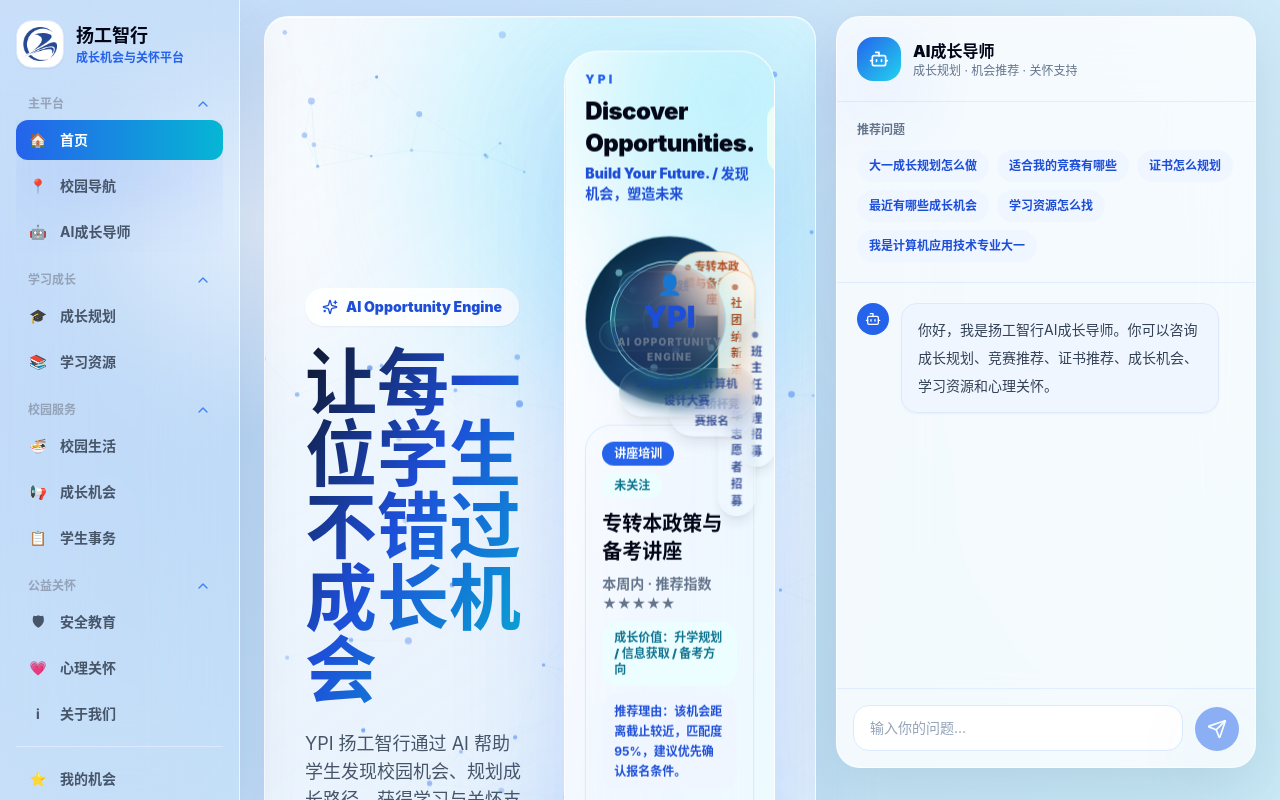
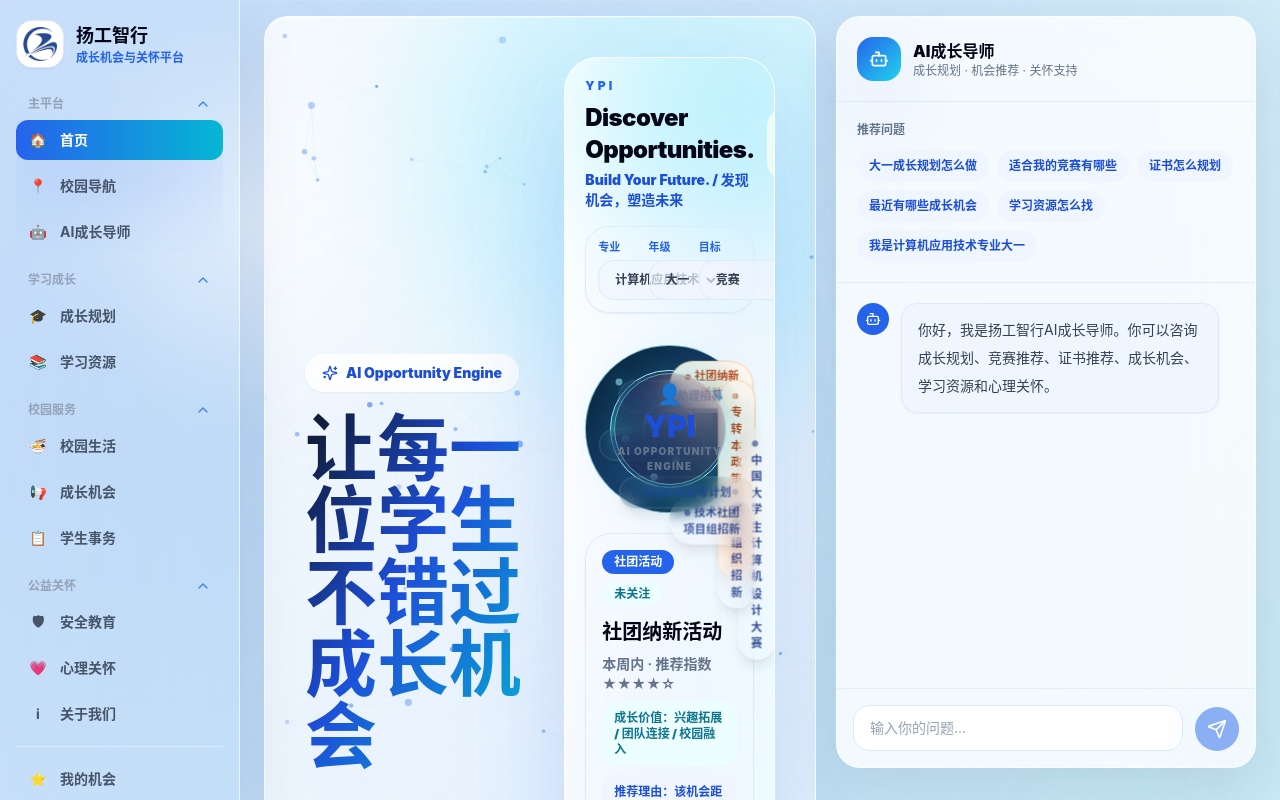
Before and after one commit to lu978-user/yanggong-ai-campus, a Next.js app: page / in a window 1280 px wide. Shown: the top 800 px of the page. Built offline with nearby package versions, Linux system fonts and the light colour scheme.

Commit message:
feat: make opportunity radar data-driven

```diff
--- a/app/page.tsx
+++ b/app/page.tsx
@@ -2,7 +2,7 @@
 
 import Link from "next/link";
 import { useEffect, useMemo, useState } from "react";
-import { motion } from "framer-motion";
+import { motion, useReducedMotion } from "framer-motion";
 import {
   ArrowRight,
   BookOpen,
@@ -130,9 +130,33 @@
   { title: "就业升学", desc: "形成简历经历与升学竞争力", icon: Route },
 ];
 
-const radarProfile = {
-  majors: ["计算机应用技术", "软件技术", "人工智能技术应用", "大数据技术", "全部专业"],
-  goals: ["竞赛", "就业", "专转本", "综合素质", "学生干部", "学习资源", "职业发展"],
+const USER_PROFILE_STORAGE_KEY = "yanggong_user_profile";
+
+type UserProfile = {
+  major: string;
+  grade: string;
+  goal: string;
+};
+
+const defaultUserProfile: UserProfile = {
+  major: "计算机应用技术",
+  grade: "大一",
+  goal: "竞赛",
+};
+
+const profileOptions = {
+  majors: [
+    "计算机应用技术",
+    "软件技术",
+    "大数据技术",
+    "人工智能技术应用",
+    "电子商务",
+    "机电一体化",
+    "工程造价",
+    "数字媒体艺术设计",
+  ],
+  grades: ["大一", "大二", "大三", "大四"],
+  goals: ["竞赛", "就业", "专转本", "考证", "学生干部", "综合素质", "学习资源"],
 };
 
 function stars(score: number) {
@@ -175,43 +199,78 @@
   return source.some((item) => targets.some((target) => item.includes(target) || target.includes(item)));
 }
 
-function matchUserProfile(opportunity: Opportunity) {
+function getProfileGoalKeywords(goal: string) {
+  const goalMap: Record<string, string[]> = {
+    竞赛: ["竞赛", "技能竞赛", "创新创业", "项目实践"],
+    就业: ["就业", "实习", "职业发展", "学生工作"],
+    专转本: ["专转本", "升学", "学习资源"],
+    考证: ["证书", "考证", "英语A级", "学习资源"],
+    学生干部: ["学生干部", "学生工作", "综合素质"],
+    综合素质: ["综合素质", "校园融入", "公益服务", "评优评先"],
+    学习资源: ["学习资源", "专转本", "考证", "学习习惯"],
+  };
+  return [goal, ...(goalMap[goal] ?? [])];
+}
+
+function loadUserProfile(): UserProfile {
+  if (typeof window === "undefined") return defaultUserProfile;
+
+  try {
+    const saved = window.localStorage.getItem(USER_PROFILE_STORAGE_KEY);
+    if (!saved) return defaultUserProfile;
+    const parsed = JSON.parse(saved) as Partial<UserProfile>;
+    return {
+      major: parsed.major || defaultUserProfile.major,
+      grade: parsed.grade || defaultUserProfile.grade,
+      goal: parsed.goal || defaultUserProfile.goal,
+    };
+  } catch {
+    return defaultUserProfile;
+  }
+}
+
+function matchUserProfile(opportunity: Opportunity, profile: UserProfile) {
   let score = Math.min(25, opportunity.recommendLevel * 5);
+  const goalKeywords = getProfileGoalKeywords(profile.goal);
   const majorMatched =
-    opportunity.relatedMajors.includes("全部专业") || includesAny(opportunity.relatedMajors, radarProfile.majors);
+    opportunity.relatedMajors.includes("全部专业") ||
+    opportunity.relatedMajors.includes(profile.major) ||
+    opportunity.targetAudience.includes(profile.major);
   const goalMatched =
-    includesAny(opportunity.relatedGoals, radarProfile.goals) ||
-    includesAny(opportunity.tags, radarProfile.goals) ||
-    includesAny(opportunity.growthValues, radarProfile.goals);
+    includesAny(opportunity.relatedGoals, goalKeywords) ||
+    includesAny(opportunity.tags, goalKeywords) ||
+    includesAny(opportunity.growthValues, goalKeywords);
+  const gradeMatched = opportunity.targetAudience.includes(profile.grade);
   const urgent = isDeadlineSoon(opportunity.deadline);
 
   if (majorMatched || goalMatched) score += 30;
+  if (gradeMatched) score += 10;
   if (urgent) score += 20;
   if (opportunity.recommendLevel >= 4) score += 20;
 
   return Math.min(100, score);
 }
 
-function buildRadarReason(opportunity: Opportunity, score: number, urgent: boolean) {
+function buildRadarReason(opportunity: Opportunity, score: number, urgent: boolean, profile: UserProfile) {
   if (urgent) {
     return `该机会距离截止较近，匹配度 ${score}%，建议优先确认报名条件。`;
   }
   if (score >= 70) {
-    return `该机会与你的成长画像高度匹配，可沉淀${opportunity.growthValues.slice(0, 2).join("、") || "成长经历"}。`;
+    return `该机会与你的画像（${profile.major} / ${profile.grade} / ${profile.goal}）高度匹配，可沉淀${opportunity.growthValues.slice(0, 2).join("、") || "成长经历"}。`;
   }
   return `该机会推荐指数较高，可作为拓展校园经历与能力标签的候选项。`;
 }
 
-function getRadarNodes(opportunities: Opportunity[]) {
+function getRadarNodes(opportunities: Opportunity[], profile: UserProfile) {
   return opportunities
     .map((opportunity) => {
-      const score = matchUserProfile(opportunity);
+      const score = matchUserProfile(opportunity, profile);
       const isUrgent = isDeadlineSoon(opportunity.deadline);
       return {
         opportunity,
         score,
         isUrgent,
-        reason: buildRadarReason(opportunity, score, isUrgent),
+        reason: buildRadarReason(opportunity, score, isUrgent, profile),
       };
     })
     .filter(({ opportunity, isUrgent }) => opportunity.followStatus !== "已完成" && (opportunity.recommendLevel >= 3 || isUrgent))
@@ -436,11 +495,14 @@
 }
 
 function OpportunityRadar() {
+  const reduceMotion = useReducedMotion();
   const [opportunities, setOpportunities] = useState<Opportunity[]>(defaultOpportunities);
+  const [profile, setProfile] = useState<UserProfile>(defaultUserProfile);
 
   useEffect(() => {
     function refreshOpportunities() {
       setOpportunities(getOpportunities());
+      setProfile(loadUserProfile());
     }
 
     refreshOpportunities();
@@ -452,24 +514,33 @@
     };
   }, []);
 
-  const radarNodes = useMemo(() => getRadarNodes(opportunities), [opportunities]);
+  useEffect(() => {
+    window.localStorage.setItem(USER_PROFILE_STORAGE_KEY, JSON.stringify(profile));
+  }, [profile]);
+
+  const radarNodes = useMemo(() => getRadarNodes(opportunities, profile), [opportunities, profile]);
   const [activeId, setActiveId] = useState("");
   const activeNode = radarNodes.find((node) => node.opportunity.id === activeId) ?? radarNodes[0] ?? null;
   const stats = useMemo(
     () =>
       [
         ["今日发现机会", opportunities.filter((item) => isSameDay(item.createdAt)).length],
-        ["适合你的机会", opportunities.filter((item) => matchUserProfile(item) >= 70).length],
+        ["适合你的机会", opportunities.filter((item) => matchUserProfile(item, profile) >= 70).length],
         ["即将截止", opportunities.filter((item) => isDeadlineSoon(item.deadline)).length],
         ["已完成", opportunities.filter((item) => item.followStatus === "已完成").length],
       ] as const,
-    [opportunities],
+    [opportunities, profile],
   );
+
+  function updateProfile(key: keyof UserProfile, value: string) {
+    setProfile((current) => ({ ...current, [key]: value }));
+  }
 
   return (
     <motion.div
-      animate={{ y: [0, -12, 0] }}
-      transition={{ repeat: Infinity, duration: 5.5, ease: "easeInOut" }}
+      initial={reduceMotion ? false : { opacity: 0, y: 16 }}
+      animate={reduceMotion ? { opacity: 1 } : { opacity: 1, y: 0 }}
+      transition={{ duration: 0.45, ease: "easeOut", delay: 0.12 }}
       className="relative mx-auto w-full max-w-[600px] overflow-hidden rounded-[34px] border border-white/90 bg-gradient-to-br from-white via-blue-50 to-cyan-50 p-5 shadow-[0_34px_110px_rgba(37,99,235,0.22)]"
     >
       <div className="absolute -right-24 -top-24 h-72 w-72 rounded-full bg-cyan-300/35 blur-3xl" />
@@ -486,6 +557,27 @@
           </span>
         </div>
 
+        <div className="mt-4 grid gap-2 rounded-[24px] border border-blue-100 bg-white/78 p-3 shadow-sm backdrop-blur-xl sm:grid-cols-3">
+          {[
+            ["专业", "major", profileOptions.majors],
+            ["年级", "grade", profileOptions.grades],
+            ["目标", "goal", profileOptions.goals],
+          ].map(([label, key, options]) => (
+            <label key={String(key)} className="grid gap-1">
+              <span className="text-[11px] font-black text-blue-600">{String(label)}</span>
+              <select
+                value={profile[key as keyof UserProfile]}
+                onChange={(event) => updateProfile(key as keyof UserProfile, event.target.value)}
+                className="h-10 rounded-2xl border border-blue-100 bg-blue-50/70 px-3 text-xs font-black text-slate-700 outline-none transition focus:border-blue-400 focus:bg-white"
+              >
+                {(options as string[]).map((option) => (
+                  <option key={option}>{option}</option>
+                ))}
+              </select>
+            </label>
+          ))}
+        </div>
+
         <div className="md:hidden">
           <OpportunityPulseCard stats={stats} />
         </div>
@@ -496,8 +588,8 @@
             <div className="absolute inset-16 rounded-full border border-cyan-300/18" />
             <div className="absolute inset-[34%] rounded-full border border-cyan-300/18" />
             <motion.div
-              animate={{ rotate: 360 }}
-              transition={{ repeat: Infinity, duration: 4, ease: "linear" }}
+              animate={reduceMotion ? { rotate: 0 } : { rotate: 360 }}
+              transition={{ repeat: reduceMotion ? 0 : Infinity, duration: 4, ease: "linear" }}
               className="absolute inset-6 rounded-full bg-[conic-gradient(from_0deg,rgba(45,212,191,0.42),rgba(59,130,246,0.18),rgba(255,255,255,0.02)_25%,transparent_38%,transparent)]"
             />
             <div className="absolute left-1/2 top-0 h-full w-px -translate-x-1/2 bg-cyan-300/12" />
@@ -516,9 +608,16 @@
                   key={opportunity.id}
                   type="button"
                   onClick={() => setActiveId(opportunity.id)}
-                  initial={{ opacity: 0, scale: 0.8 }}
-                  animate={{ opacity: 1, scale: opportunity.followStatus === "未关注" ? [1, 1.05, 1] : 1 }}
-                  transition={{ delay: index * 0.08, repeat: opportunity.followStatus === "未关注" ? Infinity : 0, duration: 1.8 }}
+                  initial={reduceMotion ? false : { opacity: 0, scale: 0.8 }}
+                  animate={{
+                    opacity: 1,
+                    scale: !reduceMotion && opportunity.followStatus === "未关注" ? [1, 1.05, 1] : 1,
+                  }}
+                  transition={{
+                    delay: reduceMotion ? 0 : index * 0.08,
+                    repeat: !reduceMotion && opportunity.followStatus === "未关注" ? Infinity : 0,
+                    duration: 1.8,
+                  }}
                   className={`absolute z-20 -translate-x-1/2 -translate-y-1/2 rounded-full border px-3 py-1.5 text-[11px] font-black shadow-lg backdrop-blur transition hover:scale-110 active:scale-95 ${statusClass}`}
                   style={{ left: `${x}%`, top: `${y}%` }}
                 >
@@ -528,11 +627,11 @@
               );
             })}
 
-            {[0, 1, 2, 3, 4, 5, 6, 7, 8, 9].map((dot) => (
+            {[0, 1, 2, 3, 4, 5].map((dot) => (
               <motion.span
                 key={dot}
-                animate={{ opacity: [0.25, 0.85, 0.25], scale: [1, 1.28, 1] }}
-                transition={{ delay: dot * 0.18, repeat: Infinity, duration: 2.6 }}
+                animate={reduceMotion ? { opacity: 0.45, scale: 1 } : { opacity: [0.25, 0.85, 0.25], scale: [1, 1.28, 1] }}
+                transition={{ delay: dot * 0.18, repeat: reduceMotion ? 0 : Infinity, duration: 2.6 }}
                 className="absolute size-1.5 rounded-full bg-cyan-200 shadow-[0_0_14px_rgba(103,232,249,0.78)]"
                 style={{
                   left: `${18 + ((dot * 17) % 64)}%`,
@@ -572,6 +671,9 @@
                   <p className="mt-2 rounded-2xl bg-blue-50 px-3 py-2 text-xs font-bold leading-5 text-blue-700">
                     推荐理由：{activeNode.reason}
                   </p>
+                  <p className="mt-2 rounded-2xl bg-white px-3 py-2 text-xs font-black text-slate-500">
+                    当前画像：{profile.major} / {profile.grade} / {profile.goal}
+                  </p>
                 </div>
                 <div className="flex flex-wrap gap-2">
                   <Link href="/opportunities#hot-opportunities" className="rounded-full bg-blue-600 px-4 py-2 text-xs font-black text-white shadow-sm active:scale-95">
@@ -602,9 +704,9 @@
 
         <div className="mt-5 flex items-center justify-center gap-1 text-xs font-black text-blue-700">
           <span>AI 正在分析你的成长机会</span>
-          <motion.span animate={{ opacity: [0.25, 1, 0.25] }} transition={{ repeat: Infinity, duration: 1.2 }}>●</motion.span>
-          <motion.span animate={{ opacity: [0.25, 1, 0.25] }} transition={{ repeat: Infinity, duration: 1.2, delay: 0.18 }}>●</motion.span>
-          <motion.span animate={{ opacity: [0.25, 1, 0.25] }} transition={{ repeat: Infinity, duration: 1.2, delay: 0.36 }}>●</motion.span>
+          <motion.span animate={reduceMotion ? { opacity: 0.8 } : { opacity: [0.25, 1, 0.25] }} transition={{ repeat: reduceMotion ? 0 : Infinity, duration: 1.2 }}>●</motion.span>
+          <motion.span animate={reduceMotion ? { opacity: 0.8 } : { opacity: [0.25, 1, 0.25] }} transition={{ repeat: reduceMotion ? 0 : Infinity, duration: 1.2, delay: 0.18 }}>●</motion.span>
+          <motion.span animate={reduceMotion ? { opacity: 0.8 } : { opacity: [0.25, 1, 0.25] }} transition={{ repeat: reduceMotion ? 0 : Infinity, duration: 1.2, delay: 0.36 }}>●</motion.span>
         </div>
       </div>
     </motion.div>
@@ -612,6 +714,8 @@
 }
 
 function OpportunityPulseCard({ stats }: { stats: ReadonlyArray<readonly [string, number]> }) {
+  const reduceMotion = useReducedMotion();
+
   return (
     <div className="mt-6 rounded-[28px] border border-blue-100 bg-white/82 p-5 shadow-xl backdrop-blur-xl">
       <div className="flex items-center justify-between gap-3">
@@ -620,8 +724,8 @@
           <h3 className="mt-2 text-2xl font-black text-slate-950">成长机会脉冲</h3>
         </div>
         <motion.span
-          animate={{ scale: [1, 1.12, 1], opacity: [0.72, 1, 0.72] }}
-          transition={{ repeat: Infinity, duration: 2 }}
+          animate={reduceMotion ? { scale: 1, opacity: 1 } : { scale: [1, 1.12, 1], opacity: [0.72, 1, 0.72] }}
+          transition={{ repeat: reduceMotion ? 0 : Infinity, duration: 2 }}
           className="grid size-12 place-items-center rounded-full bg-gradient-to-br from-blue-600 to-cyan-500 text-xl font-black text-white shadow-glow"
         >
           YPI
@@ -639,8 +743,8 @@
       </div>
       <div className="mt-5 h-2 overflow-hidden rounded-full bg-blue-50">
         <motion.div
-          animate={{ x: ["-30%", "115%"] }}
-          transition={{ repeat: Infinity, duration: 2.8, ease: "easeInOut" }}
+          animate={reduceMotion ? { x: "0%" } : { x: ["-30%", "115%"] }}
+          transition={{ repeat: reduceMotion ? 0 : Infinity, duration: 2.8, ease: "easeInOut" }}
           className="h-full w-1/2 rounded-full bg-gradient-to-r from-blue-600 to-cyan-400"
         />
       </div>
--- a/components/app-shell.tsx
+++ b/components/app-shell.tsx
@@ -48,8 +48,8 @@
 const utilityItems = [
   { href: "/opportunities#my-opportunities", label: "我的机会", icon: "⭐" },
   { href: "/opportunity-admin", label: "机会管理", icon: "🛠" },
-  { href: "/chat", label: "我的收藏", icon: "📌" },
-  { href: "/chat", label: "历史对话", icon: "🕒" },
+  { href: "/chat", label: "我的收藏", icon: "📌", disabled: true },
+  { href: "/chat", label: "历史对话", icon: "🕒", disabled: true },
 ];
 
 const mobileItems = [
@@ -110,7 +110,7 @@
         <div className="flex items-center justify-between">
           <Link href="/" className="flex items-center gap-2">
             <span className="relative grid size-10 place-items-center overflow-hidden rounded-xl border border-blue-100 bg-white">
-              <Image src="/logo.png" alt="扬工智行" fill className="object-contain p-1" />
+              <Image src="/logo-small.png" alt="扬工智行" fill sizes="40px" className="object-contain p-1" />
             </span>
             <span>
               <span className="block text-sm font-black text-slate-950 dark:text-slate-100">扬工智行</span>
@@ -214,7 +214,7 @@
     <div className="flex min-h-full flex-col gap-5">
       <Link href="/" onClick={onNavigate} className="flex items-center gap-3">
         <span className="relative grid size-12 place-items-center overflow-hidden rounded-2xl border border-blue-100 bg-white shadow-sm dark:border-slate-700 dark:bg-slate-900">
-          <Image src="/logo.png" alt="扬工智行" fill className="object-contain p-1.5" />
+          <Image src="/logo-small.png" alt="扬工智行" fill sizes="48px" className="object-contain p-1.5" />
         </span>
         <span className="min-w-0">
           <span className="block whitespace-normal break-words text-lg font-black text-slate-950 dark:text-slate-100">扬工智行</span>
@@ -273,7 +273,22 @@
         })}
 
         <div className="border-t border-blue-100 pt-3 dark:border-slate-700">
-          {utilityItems.map((item) => (
+          {utilityItems.map((item) =>
+            item.disabled ? (
+              <button
+                key={item.label}
+                type="button"
+                disabled
+                title="即将上线"
+                className="group flex w-full cursor-not-allowed items-center gap-3 rounded-xl px-3 py-2.5 text-left text-sm font-bold text-slate-400 opacity-75 transition-all duration-300 dark:text-slate-500"
+              >
+                <span className="w-5 text-center">{item.icon}</span>
+                <span className="flex-1">{item.label}</span>
+                <span className="rounded-full bg-slate-100 px-2 py-0.5 text-[10px] font-black text-slate-500 dark:bg-slate-800 dark:text-slate-400">
+                  即将上线
+                </span>
+              </button>
+            ) : (
               <Link
                 key={item.label}
                 href={item.href}
@@ -285,7 +300,8 @@
                 </span>
                 {item.label}
               </Link>
-          ))}
+            ),
+          )}
         </div>
       </nav>
 
--- a/components/assistant-panel.tsx
+++ b/components/assistant-panel.tsx
@@ -109,7 +109,7 @@
         {loading && (
           <div className="flex items-center gap-2 text-sm font-semibold text-slate-500">
             <Loader2 className="size-4 animate-spin" />
-            正在请求Dify
+            AI 正在思考...
           </div>
         )}
       </div>
--- a/components/inline-agent.tsx
+++ b/components/inline-agent.tsx
@@ -83,7 +83,7 @@
 
       {(answer || loading) && (
         <div className="mt-4 rounded-2xl border border-blue-100 bg-blue-50/70 p-4 text-sm leading-7 text-slate-700">
-          {loading ? "正在请求智能体..." : <MarkdownResponse text={answer} />}
+          {loading ? "AI 正在思考..." : <MarkdownResponse text={answer} />}
         </div>
       )}
     </section>
--- a/components/loading-screen.tsx
+++ b/components/loading-screen.tsx
@@ -19,7 +19,7 @@
     >
       <div className="flex flex-col items-center">
         <div className="animate-float-soft relative grid size-20 place-items-center overflow-hidden rounded-[28px] border border-white/80 bg-white/85 shadow-2xl backdrop-blur-2xl dark:border-slate-700 dark:bg-slate-900/85">
-          <Image src="/logo.png" alt="扬工智行" fill priority className="object-contain p-3" />
+          <Image src="/logo-small.png" alt="扬工智行" fill priority sizes="80px" className="object-contain p-3" />
         </div>
         <p className="mt-5 text-2xl font-black tracking-normal text-slate-950 dark:text-slate-100">
           扬工智行
--- a/next.config.ts
+++ b/next.config.ts
@@ -1,5 +1,30 @@
 import type { NextConfig } from "next";
 
-const nextConfig: NextConfig = {};
+const securityHeaders = [
+  {
+    key: "X-Content-Type-Options",
+    value: "nosniff",
+  },
+  {
+    key: "X-Frame-Options",
+    value: "SAMEORIGIN",
+  },
+  {
+    key: "Referrer-Policy",
+    value: "strict-origin-when-cross-origin",
+  },
+];
+
+const nextConfig: NextConfig = {
+  poweredByHeader: false,
+  async headers() {
+    return [
+      {
+        source: "/:path*",
+        headers: securityHeaders,
+      },
+    ];
+  },
+};
 
 export default nextConfig;
```
Also changed, not shown: app/api/opportunities/route.ts (+31 -2 lines), app/api/wechat-article/route.ts (+10 -3 lines), app/growth/page.tsx (+34 -1 lines), app/opportunities/page.tsx (+19 -7 lines), components/particle-background.tsx (+15 -6 lines), public/logo-small.png (added). Lines whose indentation alone changed are shown as unchanged.
